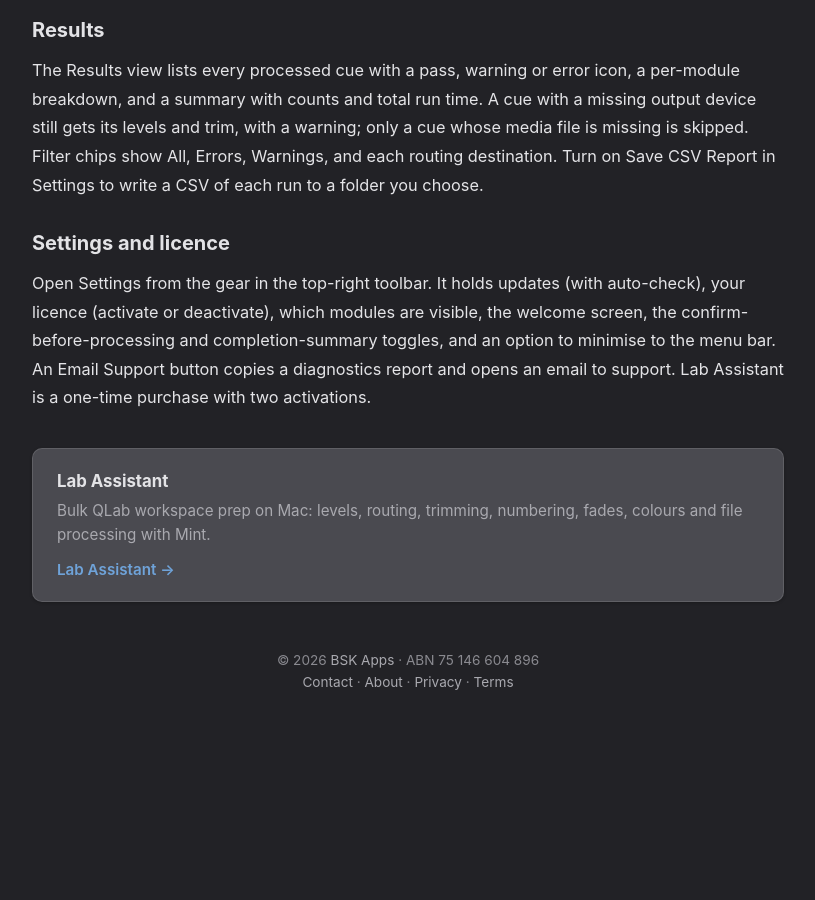
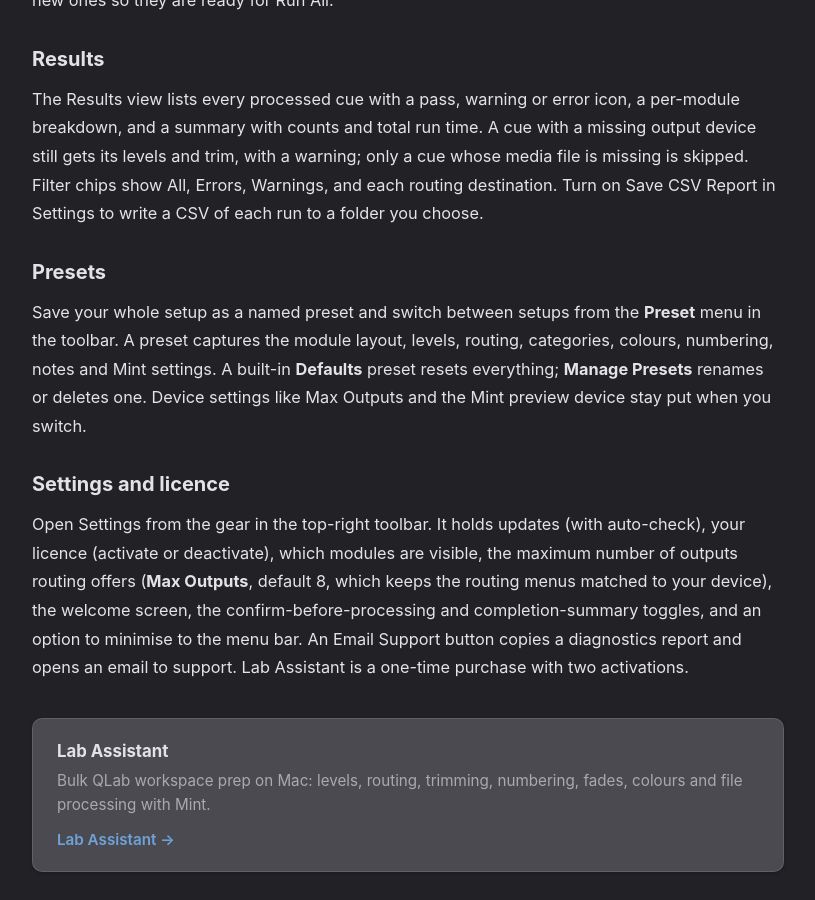
Before and after one commit to BSKapps/bskapps.github.io, a Jekyll site: the page articles/lab-assistant-guide/index.html, which Jekyll copies as it is, in a window 1280 px wide and 900 px high, scrolled down 3762 px. Shown: the whole window, without its empty margins (232-1047 px from the left). Built offline with Jekyll 4.4.1, drawn with Linux system fonts in a browser that asks for light colours; before the commit the page ends 4516 px from its top, so only the background shows below that; some of the changed text lies outside the part shown.

Commit message:
LA guide: fix stale output range, add Settings Presets and Max Outputs
Update the article guide for 2.3: output pairs now go up to 63/64 (was
1/2-7/8), add Presets and Max Outputs, note Select All follows QLab, and
fix the cue filter label to Audio+Video.

```diff
--- a/articles/lab-assistant-guide/index.html
+++ b/articles/lab-assistant-guide/index.html
@@ -27,7 +27,7 @@
             <p>Open your workspace in QLab, then open Lab Assistant. The sidebar shows a status dot, green for connected, red for no QLab, with the workspace name in the toolbar. Click <strong>Open QLab</strong> if it is not running. Lab Assistant follows the cues you select in QLab and keeps in step as you change the selection.</p>
 
             <h2>Selecting cues</h2>
-            <p>Select the cues you want in QLab, or click <strong>Select All</strong> to grab every audio and video cue in the current cue list. The filter dropdown narrows this to All, Audio, Video, or Audio and Video. The sidebar shows how many cues (and groups) are selected.</p>
+            <p>Select the cues you want in QLab, or click <strong>Select All</strong> to grab every audio and video cue in the current cue list. Select All also follows a Select All you do in QLab itself: the button reads <strong>All Selected</strong> and clears again when you deselect a cue. The filter dropdown narrows this to All, Audio, Video, or Audio+Video. The sidebar shows how many cues (and groups) are selected.</p>
 
             <h2>Running modules</h2>
             <p>Each module has an on/off toggle and its own <strong>Run</strong> button, so you can run one job on its own. <strong>Run All</strong> runs every enabled module in sequence across the selected cues. If you don't want a module's job, just leave its sidebar switch off; <strong>Run All</strong> runs only the switched-on modules and skips the rest. A progress bar and elapsed time show during a run, and you can cancel at any point. You can have Lab Assistant confirm before a run in Settings. Destructive modes (the reset and clear options below) reset to safe settings when the app restarts.</p>
@@ -45,7 +45,7 @@
 
             <h2>Routing</h2>
             <p>Two modes, chosen with the picker at the top of the module.</p>
-            <p><strong>Mono / Stereo fold</strong> sends cues to a chosen output pair (1/2, 3/4, 5/6, 7/8): "Mono to Dual Mono" feeds a mono cue to both outputs, "All Cues to Dual Mono" sums stereo to mono and sends it to both, and "Reset Routing" restores channel 1 to output 1 and channel 2 to output 2.</p>
+            <p><strong>Mono / Stereo fold</strong> sends cues to a chosen output pair (1/2 up to 63/64): "Mono to Dual Mono" feeds a mono cue to both outputs, "All Cues to Dual Mono" sums stereo to mono and sends it to both, and "Reset Routing" restores channel 1 to output 1 and channel 2 to output 2.</p>
             <p><strong>Multi-output routing</strong> sends cues to any output or pair. Sending to a pair keeps stereo cues left/right and plays mono cues out both outputs; sending to a single output sums everything to that one output (stereo summed to mono at -6 dB). It can also sort automatically by name: turn on <strong>Auto-Sort by Name</strong> and Lab Assistant classifies cues into Music, VOG and FX categories by keywords in the cue name or notes, then routes each to its own output pair. You can edit the keywords and the output pairs, and rename the categories. After a run, hover a result row to re-route and re-colour a cue directly from Results.</p>
 
             <h2>Top and Tail</h2>
@@ -90,8 +90,11 @@
             <h2>Results</h2>
             <p>The Results view lists every processed cue with a pass, warning or error icon, a per-module breakdown, and a summary with counts and total run time. A cue with a missing output device still gets its levels and trim, with a warning; only a cue whose media file is missing is skipped. Filter chips show All, Errors, Warnings, and each routing destination. Turn on Save CSV Report in Settings to write a CSV of each run to a folder you choose.</p>
 
+            <h2>Presets</h2>
+            <p>Save your whole setup as a named preset and switch between setups from the <strong>Preset</strong> menu in the toolbar. A preset captures the module layout, levels, routing, categories, colours, numbering, notes and Mint settings. A built-in <strong>Defaults</strong> preset resets everything; <strong>Manage Presets</strong> renames or deletes one. Device settings like Max Outputs and the Mint preview device stay put when you switch.</p>
+
             <h2>Settings and licence</h2>
-            <p>Open Settings from the gear in the top-right toolbar. It holds updates (with auto-check), your licence (activate or deactivate), which modules are visible, the welcome screen, the confirm-before-processing and completion-summary toggles, and an option to minimise to the menu bar. An Email Support button copies a diagnostics report and opens an email to support. Lab Assistant is a one-time purchase with two activations.</p>
+            <p>Open Settings from the gear in the top-right toolbar. It holds updates (with auto-check), your licence (activate or deactivate), which modules are visible, the maximum number of outputs routing offers (<strong>Max Outputs</strong>, default 8, which keeps the routing menus matched to your device), the welcome screen, the confirm-before-processing and completion-summary toggles, and an option to minimise to the menu bar. An Email Support button copies a diagnostics report and opens an email to support. Lab Assistant is a one-time purchase with two activations.</p>
 
             <div class="article-cta">
                 <h3>Lab Assistant</h3>
```
